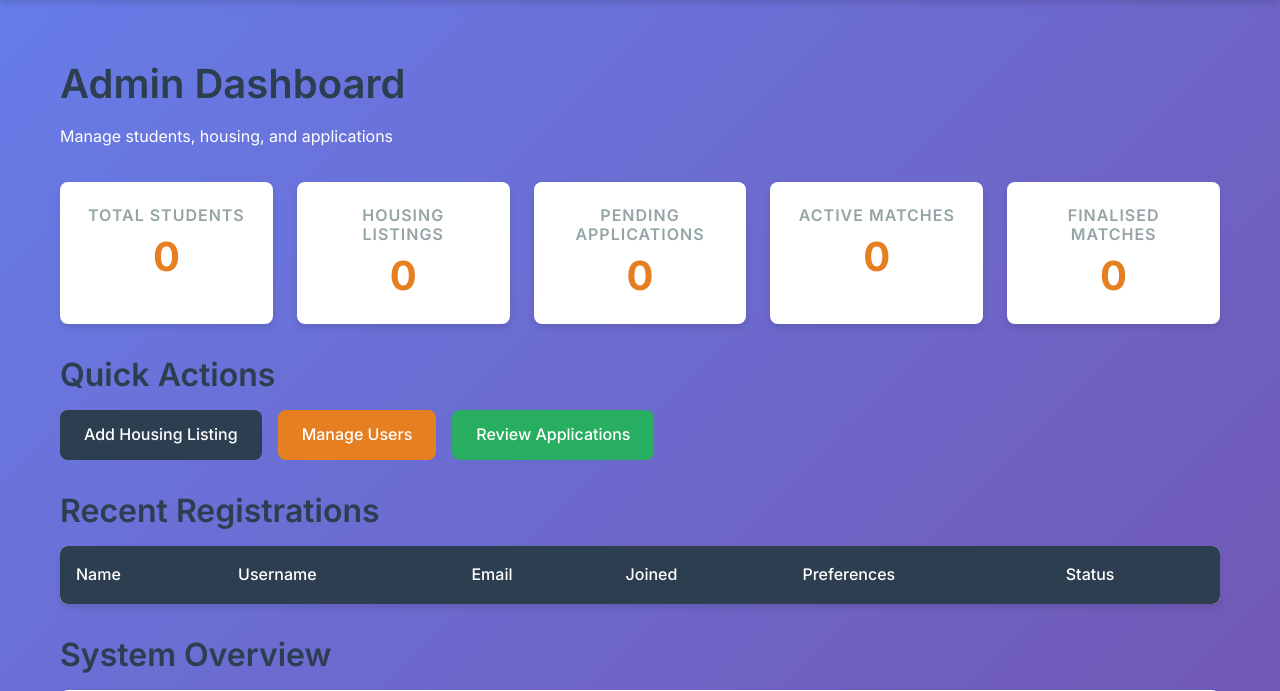
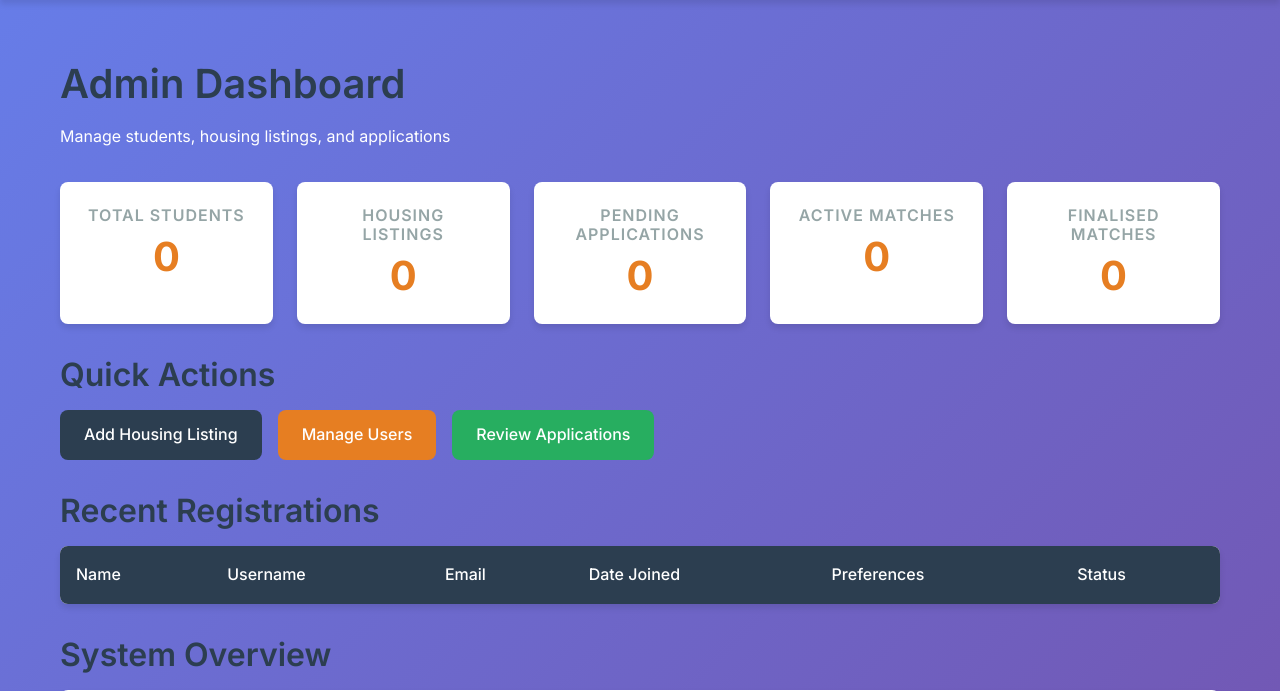
Before and after one commit to LindaPS-code/PBDV-GRP35-RoomPal, a Flask app: page /admin/dashboard in a window 1280 px wide. Shown: the part 83-774 px from the top of the page. Run offline with Flask 3, Linux system fonts and the light colour scheme; a user stored in the database is signed in; data comes from the database, SQL or seed files in the repository; data that the repository does not hold is empty; some libraries are stand-ins or nearby versions.

Commit message:
Refined dashboard readability: housing listings and join date amendment

```diff
--- a/templates/admin_dashboard.html
+++ b/templates/admin_dashboard.html
@@ -5,7 +5,7 @@
 {% block content %}
 <div class="dashboard-header mb-4">
     <h1>Admin Dashboard</h1>
-    <p style="color: #ffffff;">Manage students, housing, and applications</p>
+    <p style="color: #ffffff;">Manage students, housing listings, and applications</p>
 </div>
 
 <!-- Stats Grid -->
@@ -56,7 +56,7 @@
                     <th>Name</th>
                     <th>Username</th>
                     <th>Email</th>
-                    <th>Joined</th>
+                    <th>Date Joined</th>
                     <th>Preferences</th>
                     <th>Status</th>
                 </tr>
```
